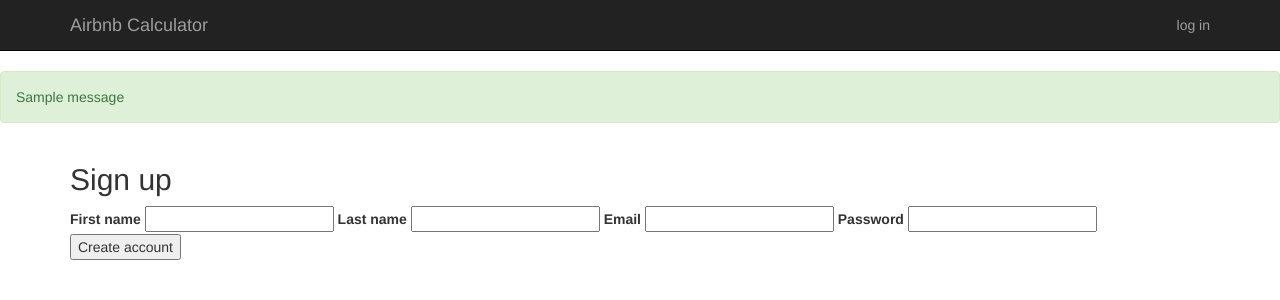
After one commit to puma10/airbnb_calc, a Flask app: page /signup in a window 1280 px wide. The commit adds this page. Shown: the top 300 px of the page. Run offline with Flask 2, Linux system fonts and the light colour scheme; tables that the repository leaves empty hold one stand-in row (values such as "Sample post"); one stand-in notice (Sample message) is shown; some libraries are stand-ins or nearby versions.

Commit message:
Added signup feature

```diff
--- /dev/null
+++ b/my_app/forms.py
@@ -0,0 +1,35 @@
+from flask.ext.wtf import Form
+from models import User
+from database import session
+from werkzeug.security import check_password_hash
+
+from wtforms import TextField, TextAreaField, SubmitField, validators, ValidationError, PasswordField
+from wtforms.validators import Required
+
+
+class SignupForm(Form):
+    firstname = TextField(
+        "First name",  [validators.Required("Please enter your first name.")])
+    lastname = TextField(
+        "Last name",  [validators.Required("Please enter your last name.")])
+    email = TextField("Email",  [validators.Required(
+        "Please enter your email address."), validators.Email("Please enter your email address.")])
+    password = PasswordField(
+        'Password', [validators.Required("Please enter a password.")])
+    submit = SubmitField("Create account")
+
+    def __init__(self, *args, **kwargs):
+        Form.__init__(self, *args, **kwargs)
+
+    # Check to see if the person already exists as a user
+    def validate(self):
+        if not Form.validate(self):
+            return False
+
+        user = session.query(User).filter_by(email=self.email.data.lower()).first()
+        if user:
+            print "email taken"
+            self.email.errors.append("That email is already taken")
+            return False
+        else:
+            return True
--- a/my_app/templates/login.html
+++ b/my_app/templates/login.html
@@ -10,5 +10,6 @@
         <input type="password" class="form-control" id="password" name="password" placeholder="Password" required>
     </div>
     <button type="submit" class="btn btn-default">Submit</button>
+    <div><p><a href="{{ url_for('signup') }}">Or Signup</a></p></div>
 </form>
 {% endblock %}
--- /dev/null
+++ b/my_app/templates/signup.html
@@ -0,0 +1,40 @@
+{% extends "base.html" %}
+
+{% block content %}
+  <h2>Sign up</h2>
+
+  {% for message in form.firstname.errors %}
+    <div class="flash">{{ message }}</div>
+  {% endfor %}
+
+  {% for message in form.lastname.errors %}
+    <div class="flash">{{ message }}</div>
+  {% endfor %}
+
+  {% for message in form.email.errors %}
+    <div class="flash">{{ message }}</div>
+  {% endfor %}
+
+  {% for message in form.password.errors %}
+    <div class="flash">{{ message }}</div>
+  {% endfor %}
+
+  <form action="{{ url_for('signup') }}" method=post>
+    {{ form.hidden_tag() }}
+
+    {{ form.firstname.label }}
+    {{ form.firstname }}
+
+    {{ form.lastname.label }}
+    {{ form.lastname }}
+
+    {{ form.email.label }}
+    {{ form.email }}
+
+    {{ form.password.label }}
+    {{ form.password }}
+
+    {{ form.submit }}
+  </form>
+
+{% endblock %}
--- a/my_app/views.py
+++ b/my_app/views.py
@@ -5,40 +5,41 @@ from calculate import calculate_values
 from database import session
 from flask.ext.login import login_required
 from flask.ext.login import login_user, logout_user, current_user
-from werkzeug.security import check_password_hash
+from werkzeug.security import check_password_hash, generate_password_hash
 from flask import flash
+from forms import SignupForm
 
 
 @app.route("/", methods=['GET', 'POST'])
 @login_required
 def home():
-    if request.method=='POST':
+    if request.method == 'POST':
         # created a function named calculate_values() that holds all calulation.  This will allow unittesting of the app.
-        #run post data through calculate_values function
+        # run post data through calculate_values function
         calc_data = calculate_values()
         rent = calc_data['rent']
 
         # Get the form submission time direct from ajax
         print "the current user is", current_user.get_id()
         calc_data_post_input = Input(
-                user_id = current_user.get_id(),
-                title = calc_data['title'],
-                rent = calc_data['rent'],
-                water = calc_data['water'],
-                sewer = calc_data['sewer'],
-                garbage = calc_data['garbage'],
-                electric = calc_data['electric'],
-                cable = calc_data['cable'],
-                maid = calc_data['maid'],
-                hotel_tax = calc_data['hotel_tax'],
-                occupancy_percentage = calc_data['occupancy_percentage'],
-                daily_price = calc_data['daily_price']
+            user_id=current_user.get_id(),
+            title=calc_data['title'],
+            rent=calc_data['rent'],
+            water=calc_data['water'],
+            sewer=calc_data['sewer'],
+            garbage=calc_data['garbage'],
+            electric=calc_data['electric'],
+            cable=calc_data['cable'],
+            maid=calc_data['maid'],
+            hotel_tax=calc_data['hotel_tax'],
+            occupancy_percentage=calc_data['occupancy_percentage'],
+            daily_price=calc_data['daily_price']
         )
 
         calc_data_post_output = Output(
-                input_id = calc_data_post_input.id,
-                break_even = calc_data['breakeven'],
-                monthly_profit = calc_data['profit']
+            input_id=calc_data_post_input.id,
+            break_even=calc_data['breakeven'],
+            monthly_profit=calc_data['profit']
         )
 
         session.add_all([calc_data_post_input, calc_data_post_output])
@@ -53,7 +54,7 @@ def home():
         return jsonify(calc_data)
 
     print "the current user is", current_user.get_id()
-    #if POST doesn't render - render the below GET instead
+    # if POST doesn't render - render the below GET instead
     return render_template("calculator.html")
 
 
@@ -71,17 +72,18 @@ def data_rows(page=1, paginate_by=10):
     has_next = page_index < total_pages - 1
     has_prev = page_index > 0
 
-    data_rows = session.query(Input).filter(Input.user_id==current_user.get_id())
+    data_rows = session.query(Input).filter(
+        Input.user_id == current_user.get_id())
     data_rows = data_rows.order_by(Input.datetime.desc())
     data_rows = data_rows[start:end]
 
     return render_template("data_rows.html",
-        data_rows=data_rows,
-        has_next=has_next,
-        has_prev=has_prev,
-        page=page,
-        total_pages=total_pages
-    )
+                           data_rows=data_rows,
+                           has_next=has_next,
+                           has_prev=has_prev,
+                           page=page,
+                           total_pages=total_pages
+                           )
 
 
 @app.route("/login", methods=["GET"])
@@ -112,7 +114,30 @@ def logout():
     return redirect("/login")
 
 
-#SUMMARY OF DATA FLOW
+@app.route('/signup', methods=['GET', 'POST'])
+def signup():
+    form = SignupForm()
+
+    if request.method == 'POST':
+        if form.validate() == False:
+            return render_template('signup.html', form=form)
+        else:
+            newuser = User(
+                name="{} {}".format(form.firstname.data, form.lastname.data),
+                email=form.email.data,
+                password=generate_password_hash(form.password.data)
+                )
+            session.add(newuser)
+            session.commit()
+            login_user(newuser)
+            return redirect(url_for('home'))
+
+
+    elif request.method == 'GET':
+        return render_template('signup.html', form=form)
+
+
+# SUMMARY OF DATA FLOW
 # - With javascript HTML form posts but we stop it from interacting with the server with onsubmit="return false" in the form tag.
 # - Then using main.js we grab the data in the fields.
 # - Then using ajax we pass this data to our server in a post object.
--- a/requirements.txt
+++ b/requirements.txt
@@ -10,4 +10,6 @@ wsgiref==0.1.2
 Flask-Script==2.0.5
 Flask-Migrate==1.2.0
 Flask-Login==0.2.11
+Flask-WTF==0.10.2
 psycopg2==2.5.4
+WTForms==2.0.1
```
Also changed, not shown: my_app/static/css/main.css (line endings or trailing spaces), 1 other file.
